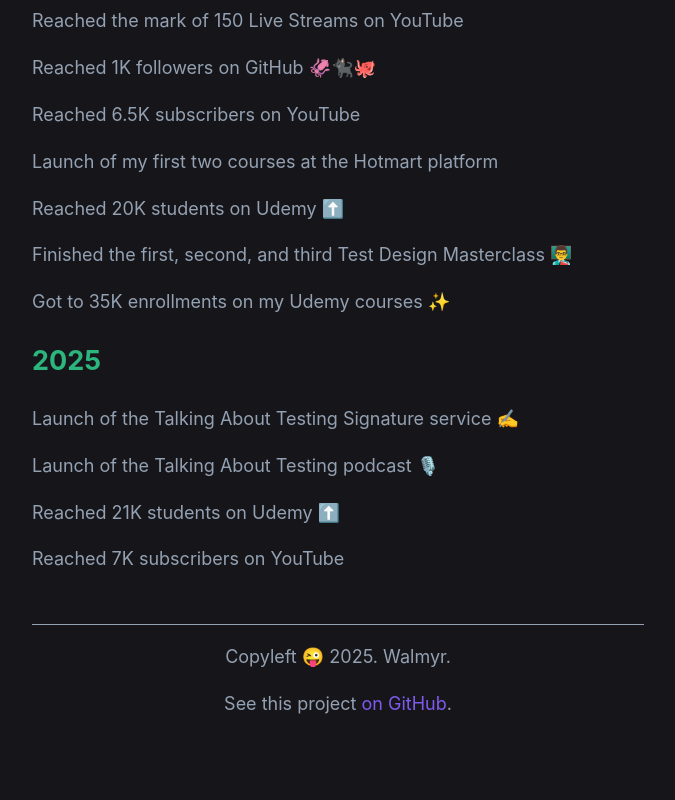
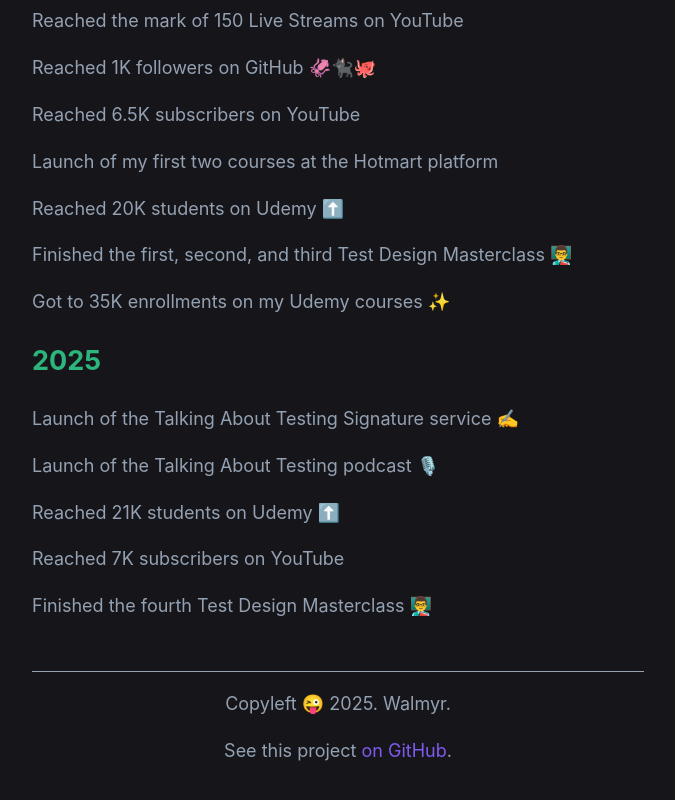
Before and after one commit to wlsf82/walmyr-nextjs, a Next.js app: page / in a window 1280 px wide. Shown: the part 3894-4694 px from the top of the page, without its empty margins (302-977 px from the left). Built offline with nearby package versions, Linux system fonts and the light colour scheme.

Commit message:
Add new 2025 achievement

```diff
--- a/components/achievements.js
+++ b/components/achievements.js
@@ -137,6 +137,7 @@
       'Launch of the Talking About Testing podcast 🎙️',
       'Reached 21K students on Udemy ⬆️',
       'Reached 7K subscribers on YouTube',
+      'Finished the fourth Test Design Masterclass 👨‍🏫',
     ]
   },
 ]
```
